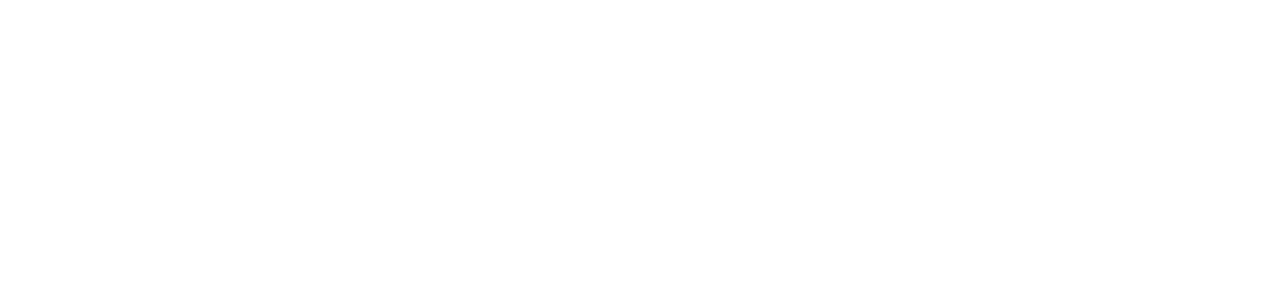
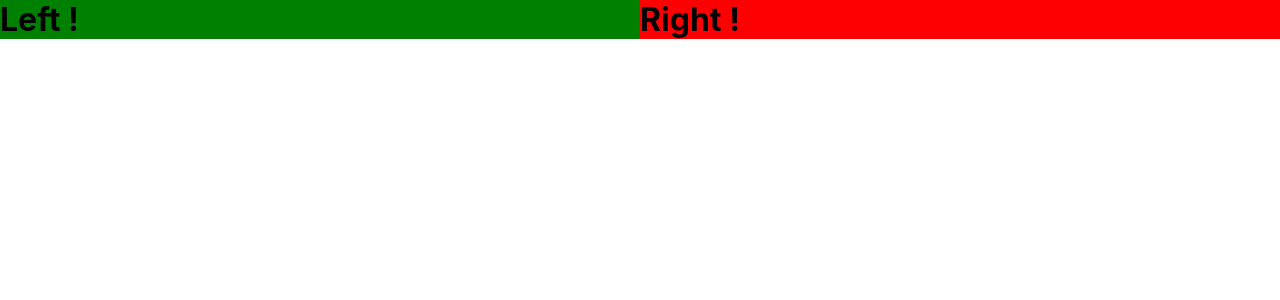
Before and after one commit to mohammad-taheri1/react-redux, a React (Create React App) app: page / in a window 1280 px wide. Shown: the top 300 px of the page. Built offline with nearby package versions, Linux system fonts and the light colour scheme.

Commit message:
SplitScreen

```diff
--- a/package.json
+++ b/package.json
@@ -14,6 +14,7 @@
     "react": "^17.0.2",
     "react-dom": "^17.0.2",
     "react-scripts": "5.0.0",
+    "styled-components": "^5.3.3",
     "typescript": "^4.5.4",
     "web-vitals": "^2.1.3"
   },
@@ -40,5 +41,8 @@
       "last 1 firefox version",
       "last 1 safari version"
     ]
+  },
+  "devDependencies": {
+    "@types/styled-components": "^5.1.20"
   }
 }
--- /dev/null
+++ b/src/01-Layout Components/SplitScreen.jsx
@@ -0,0 +1,24 @@
+import styled from "styled-components";
+
+const Container = styled.div`
+    display: flex;
+`;
+
+const Pane = styled.div`
+    flex: 1;
+`;
+
+const SplitScreen = ({ left: Left, right: Right, }) => {
+    return (
+        <Container>
+            <Pane>
+                <Left />
+            </Pane>
+            <Pane>
+                <Right />
+            </Pane>
+        </Container>
+    );
+};
+
+export default SplitScreen;
--- a/src/App.tsx
+++ b/src/App.tsx
@@ -1,11 +1,20 @@
-import React from 'react';
+import SplitScreen from './01-Layout Components/SplitScreen';
+
+const LeftHandComponent = () => {
+    return <h1 style={{backgroundColor: 'green'}}> Left !</h1>;
+}
+
+const RightHandComponent = () => {
+    return <h1 style={{backgroundColor: 'red'}}>Right !</h1>;
+}
 
 const App = () => {
     return (
-        <div>
-
-        </div>
-    );
+        <SplitScreen
+            left={LeftHandComponent}
+            right={RightHandComponent}
+        />
+        );
 };
 
 export default App;
```
Also changed, not shown: 2 other files (tests, documents, lock files or other folders).
